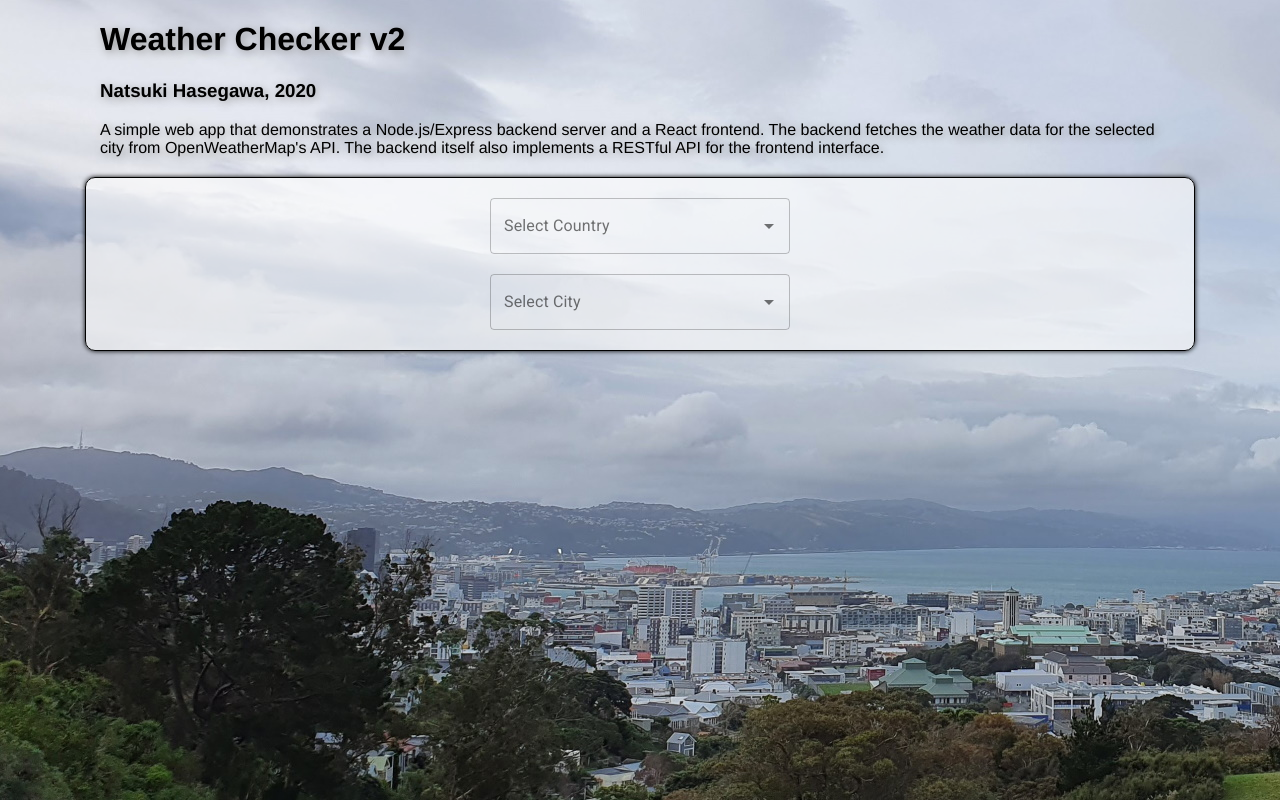
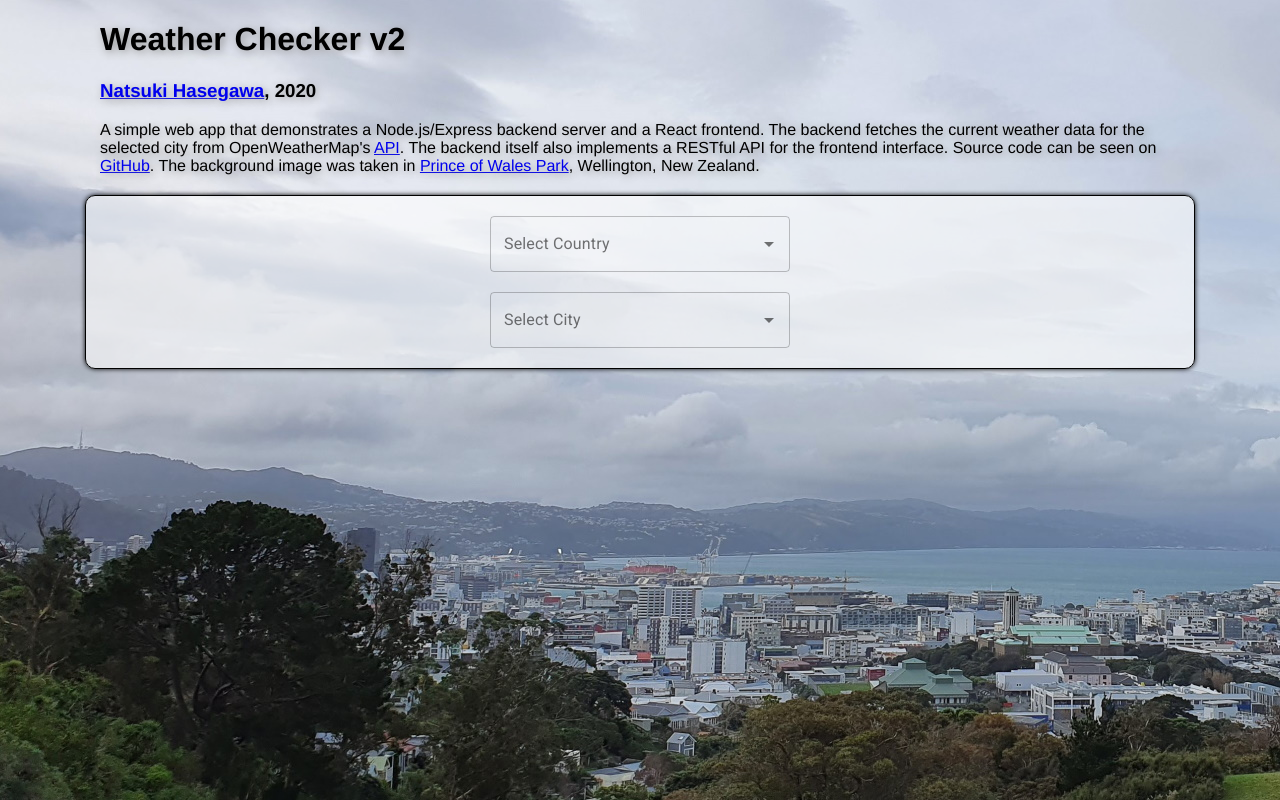
Before and after one commit to oosacker/Weather-Checker, a React (Create React App) app in the folder client/: page / in a window 1280 px wide. Built offline with nearby package versions, Linux system fonts and the light colour scheme; no server answers.

Commit message:
add links

```diff
--- a/client/src/App.js
+++ b/client/src/App.js
@@ -16,17 +16,17 @@ const App = () => {
   }, []);
 
   useEffect( () => {
-    console.log(`currentCountry`, currentCountry);
+    // console.log(`currentCountry`, currentCountry);
     fetchCities();
   }, [currentCountry]);
 
   useEffect( () => {
-    console.log(`currentCity`, currentCity);
+    // console.log(`currentCity`, currentCity);
     fetchWeather();
   }, [currentCity]);
 
   useEffect( () => {
-    console.log(`weatherData`, weatherData);
+    // console.log(`weatherData`, weatherData);
   }, [weatherData]);
 
 
@@ -80,7 +80,7 @@ const App = () => {
       setCurrentCountry(value);
     }
     else {
-      console.log('no country selected');
+      // console.log('no country selected');
     }
   }
 
@@ -89,7 +89,7 @@ const App = () => {
       setCurrentCity(value);
     }
     else {
-      console.log('no city selected');
+      // console.log('no city selected');
     }
   }
 
@@ -98,8 +98,8 @@ const App = () => {
 
       <Container className={'title-box'}>
         <h1 className={'title'}>Weather Checker v2</h1>
-        <h3 className={'sub-title'}>Natsuki Hasegawa, 2020</h3>
-        <p>A simple web app that demonstrates a Node.js/Express backend server and a React frontend. The backend fetches the weather data for the selected city from OpenWeatherMap's API. The backend itself also implements a RESTful API for the frontend interface.</p>
+        <h3 className={'sub-title'}><a href='https://www.linkedin.com/in/haseganats/'>Natsuki Hasegawa</a>, 2020</h3>
+        <p>A simple web app that demonstrates a Node.js/Express backend server and a React frontend. The backend fetches the current weather data for the selected city from OpenWeatherMap's <a href='https://openweathermap.org/current'>API</a>. The backend itself also implements a RESTful API for the frontend interface. Source code can be seen on <a href='https://github.com/oosacker/weather-checker'>GitHub</a>. The background image was taken in <a href='https://goo.gl/maps/Np3Uyzc9GBwEPzS67'>Prince of Wales Park</a>, Wellington, New Zealand.</p>
       </Container>
 
       <Container className={'selection-box'}>
@@ -133,8 +133,8 @@ const App = () => {
           <Row align={'center'} justify={'center'} className={'row-3'}>
             <Container className={'weather-result-inner'}>
               <h3 className={'city-name'}>{weatherData.name.toUpperCase()}</h3>
-              <p>Temperature: {weatherData.main.temp} degC</p>
-              <p>Feels like: {weatherData.main.feels_like} degC</p>
+              <p>Temperature: {weatherData.main.temp} °C</p>
+              <p>Feels like: {weatherData.main.feels_like} °C</p>
               <p>Humidity: {weatherData.main.humidity} %</p>
               <div className='weather-icon-container'>
                 <img
```
